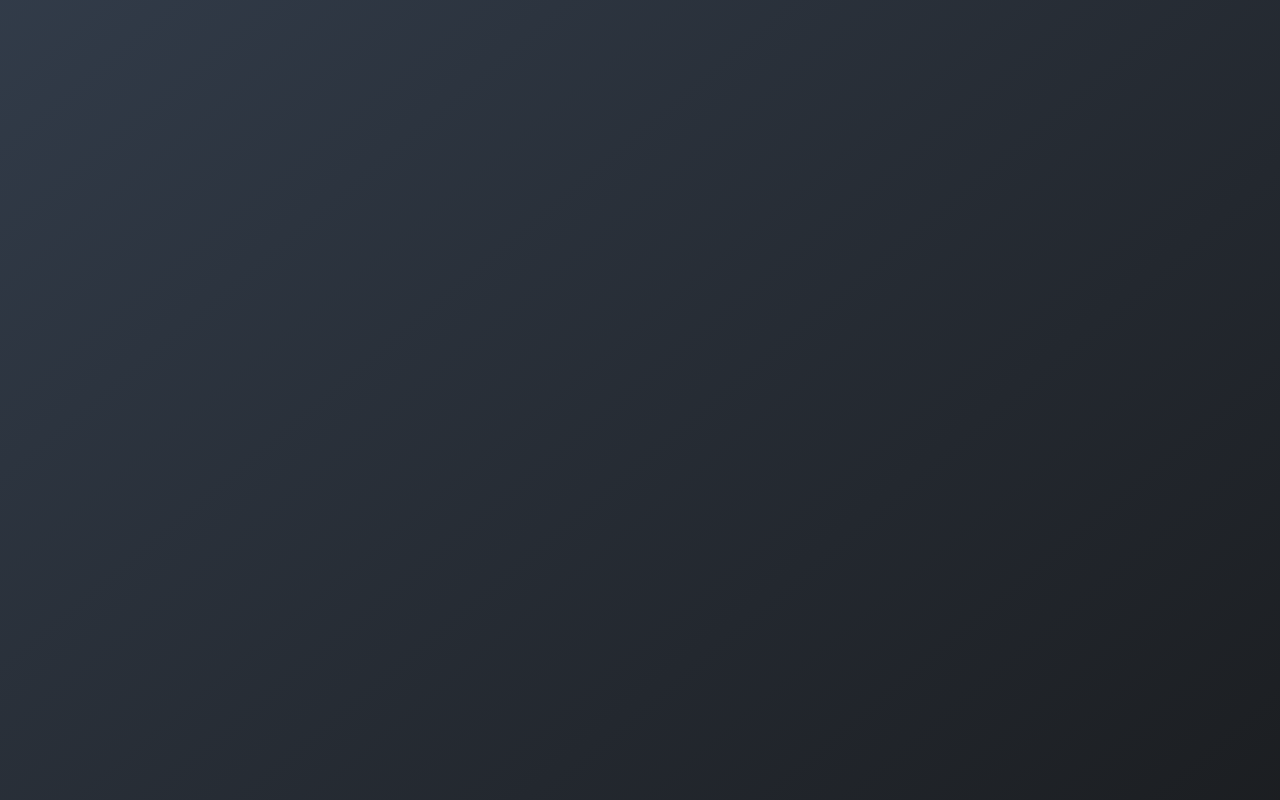
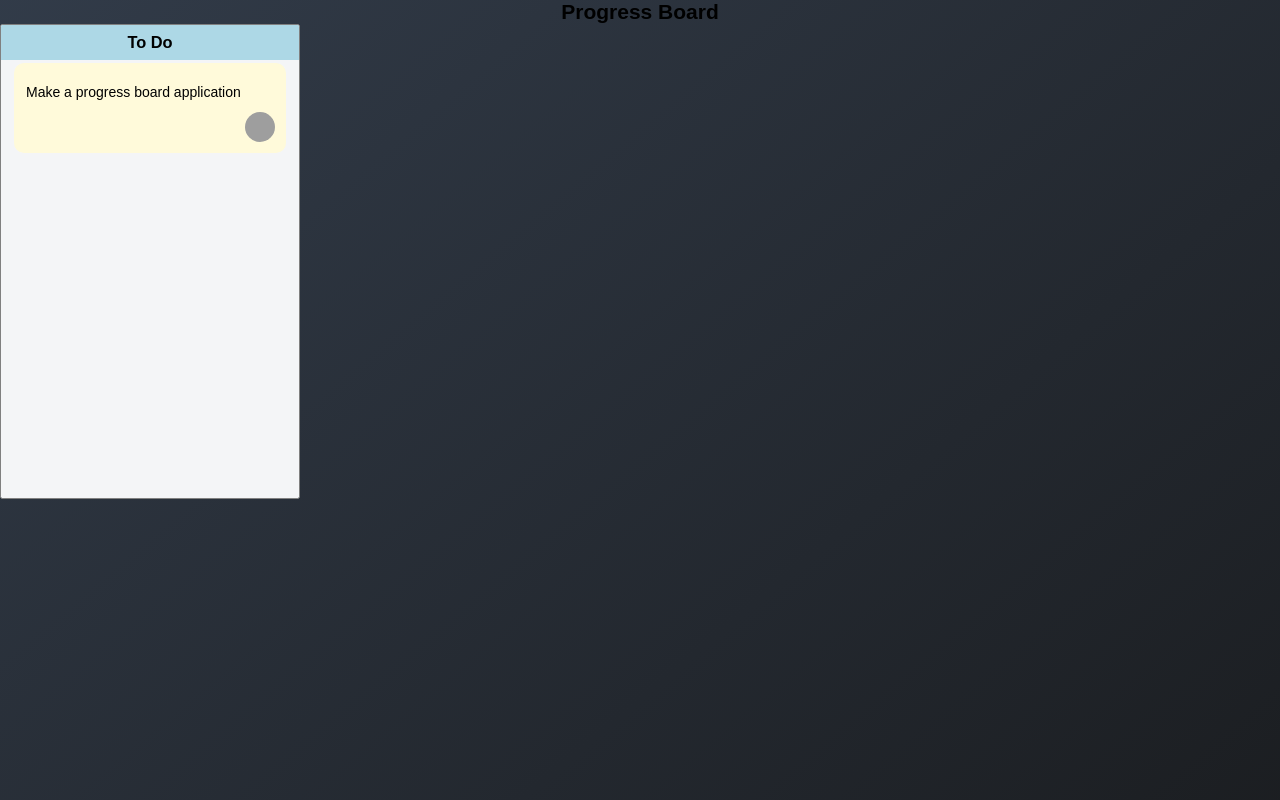
Before and after one commit to JL-Agbalo/react-beautiful-dnd, a React (Create React App) app: page / in a window 1280 px wide. Built offline with nearby package versions, Linux system fonts and the light colour scheme; no server answers; grey boxes are pictures that could not be loaded.

Commit message:
feat: implement KanbanBoard with drag-and-drop functionality; add Task and Column components with styling

```diff
--- a/src/App.js
+++ b/src/App.js
@@ -1,8 +1,15 @@
 import "./App.css";
+import KanbanBoard from "./tutorials/koding/KanbanBoard";
+import Task from "./tutorials/koding/Task";
 import LaitureDnd from "./tutorials/laiture/laiture_dnd";
 
 function App() {
-  return <div className="App">{/* <LaitureDnd /> */}</div>;
+  return (
+    <div className="App">
+      {/* <LaitureDnd /> */}
+      <KanbanBoard></KanbanBoard>
+    </div>
+  );
 }
 
 export default App;
--- a/src/tutorials/koding/Column.js
+++ b/src/tutorials/koding/Column.js
@@ -2,6 +2,7 @@ import React from "react";
 import { Droppable } from "react-beautiful-dnd";
 import styled from "styled-components";
 import Task from "./Task";
+import "./koding.css";
 
 const Container = styled.div`
   background-color: #f4f5f7;
@@ -28,22 +29,26 @@ const Title = styled.h3`
   text-align: center;
 `;
 
-function Column(title, task, id) {
+function Column({ title, task, id }) {
   return (
-    <Container>
+    <Container className="column">
       <Title style={{ backgroundColor: "lightblue", position: "stick" }}>
         {title}
       </Title>
       <Droppable droppableId={id}>
-        {(provided, snapshot) => {
+        {(provided, snapshot) => (
           <TaskList
             ref={provided.innerRef}
             {...provided.droppableProps}
             isDraggingOver={snapshot.isDraggingOver}
           >
+            <Task
+              task={{ id: 123, title: "Make a progress board application" }}
+              index="1"
+            ></Task>{" "}
             {provided.placeholder}
-          </TaskList>;
-        }}
+          </TaskList>
+        )}
       </Droppable>
     </Container>
   );
--- a/src/tutorials/koding/KanbanBoard.js
+++ b/src/tutorials/koding/KanbanBoard.js
@@ -1,11 +1,51 @@
-import React, { useState } from "react";
+import React, { useState, useEffect } from "react";
 import { DragDropContext } from "react-beautiful-dnd";
+import Column from "./Column";
 
 function KanbanBoard() {
   const [completed, setCompleted] = useState([]);
-  const [inProgress, setInProgress] = useState([]);
-  return;
-  <DragDropContext>
+  const [incomplete, setIncomplete] = useState([]);
+  useEffect(() => {
+    fetch("https://jsonplaceholder.typicode.com/todos/1")
+      .then((response) => response.json())
+      .then((json) => {
+        console.log(json);
+        const tasks = Array.isArray(json) ? json : [json];
+        setCompleted(tasks.filter((task) => task.completed));
+        setIncomplete(tasks.filter((task) => !task.completed));
+      });
+  }, []);
+
+  const handleDragEnd = (result) => {
+    const { destination, source, draggableId } = result;
+    if (source.droppableId === destination.droppableId) return;
+    //  Remove from srouce array
+    if (source.droppableId === 2) {
+      setCompleted(removeItemById(draggableId, completed));
+    } else {
+      setIncomplete(removeItemById(draggableId, incomplete));
+    }
+
+    function findItemById(id, array) {
+      return array.find((item) => item.id === id);
+    }
+
+    function removeItemById(id, array) {
+      return array.filter((item) => item.id !== id);
+    }
+
+    // GET ITEM
+    const task = findItemById(draggableId, [...incomplete, ...completed]);
+
+    // ADD ITEM
+    if (destination.droppableId === 2) {
+      setCompleted([{ ...task, completed: !task.completed }, ...completed]);
+    } else {
+      setIncomplete([{ ...task, completed: !task.completed }, ...incomplete]);
+    }
+  };
+  return (
+    <DragDropContext onDragEnd={handleDragEnd}>
       <h2 style={{ textAlign: "center" }}>Progress Board</h2>
       <div
         style={{
@@ -14,8 +54,11 @@ function KanbanBoard() {
           alignItems: "center",
           flexDirection: "row",
         }}
-    ></div>
-  </DragDropContext>;
+      >
+        <Column title="To Do" task={incomplete} id={"1"} />
+      </div>
+    </DragDropContext>
+  );
 }
 
 export default KanbanBoard;
--- a/src/tutorials/koding/Task.js
+++ b/src/tutorials/koding/Task.js
@@ -1,7 +1,98 @@
 import React from "react";
+import { Draggable } from "react-beautiful-dnd";
+import styled from "styled-components";
+import { Avatar } from "antd"; // Import Avatar from antd
 
-function Task() {
-  return <div>Task</div>;
+const Container = styled.div`
+  border-radius: 10px;
+  padding: 8px;
+  color: #000;
+  margin-bottom: 8px;
+  min-height: 90px;
+  margin-right: 10px;
+  margin-left: 10px;
+  background-color: ${(props) => bgcolorChange(props)};
+  cursor: pointer;
+  display: flex;
+  justify-content: space-between;
+  flex-direction: column;
+`;
+
+const TextContent = styled.div`
+  display: flex;
+  justify-content: end;
+  padding: 2px;
+`;
+
+const Icons = styled.div`
+  display: flex;
+  justify-content: flex-end;
+  padding: 2px;
+`;
+
+function bgcolorChange(props) {
+  return props.isDragging
+    ? "lightgreen"
+    : props.isDraggable
+    ? props.isBacklog
+      ? "#F2D7D5"
+      : "#DCDCDC"
+    : props.isBacklog
+    ? "#F2D7D5"
+    : "#fffada";
+}
+
+function Task({ task, index }) {
+  return (
+    <Container>
+      <div style={{ display: "flex", justifyContent: "start", padding: 2 }}>
+        <span>
+          <small>
+            <div id={task.id}> </div>
+          </small>
+        </span>
+      </div>
+
+      <div style={{ display: "flex", justifyContent: "start", padding: 2 }}>
+        <TextContent>{task.title}</TextContent>
+      </div>
+      <Icons>
+        <Avatar
+          src={"https://joesch.moe/api/v1/random?key=" + task.id}
+        ></Avatar>
+      </Icons>
+    </Container>
+  );
+
+  return (
+    <Draggable draggableId={`${task.id}`} key={task.id} index={index}>
+      {(provided, snapshot) => (
+        <Container
+          {...provided.draggableProps}
+          {...provided.dragHandleProps}
+          ref={provided.innerRef}
+          isDragging={snapshot.isDragging}
+        >
+          <div style={{ display: "flex", justifyContent: "start", padding: 2 }}>
+            <span>
+              <small>
+                <div id={task.id}> </div>
+              </small>
+            </span>
+          </div>
+
+          <div style={{ display: "flex", justifyContent: "start", padding: 2 }}>
+            <TextContent>{task.title}</TextContent>
+          </div>
+          <Icons>
+            <Avatar
+              src={"https://joesch.moe/api/v1/random?key=" + task.id}
+            ></Avatar>
+          </Icons>
+        </Container>
+      )}
+    </Draggable>
+  );
 }
 
 export default Task;
--- /dev/null
+++ b/src/tutorials/koding/koding.css
@@ -0,0 +1,9 @@
+.column {
+  -ms-overflow-style: none;
+  scrollbar-width: none;
+  overflow-y: scroll;
+}
+
+.column::-webkit-scrollbar {
+  display: none;
+}
```
Lines whose indentation alone changed are shown as unchanged.
